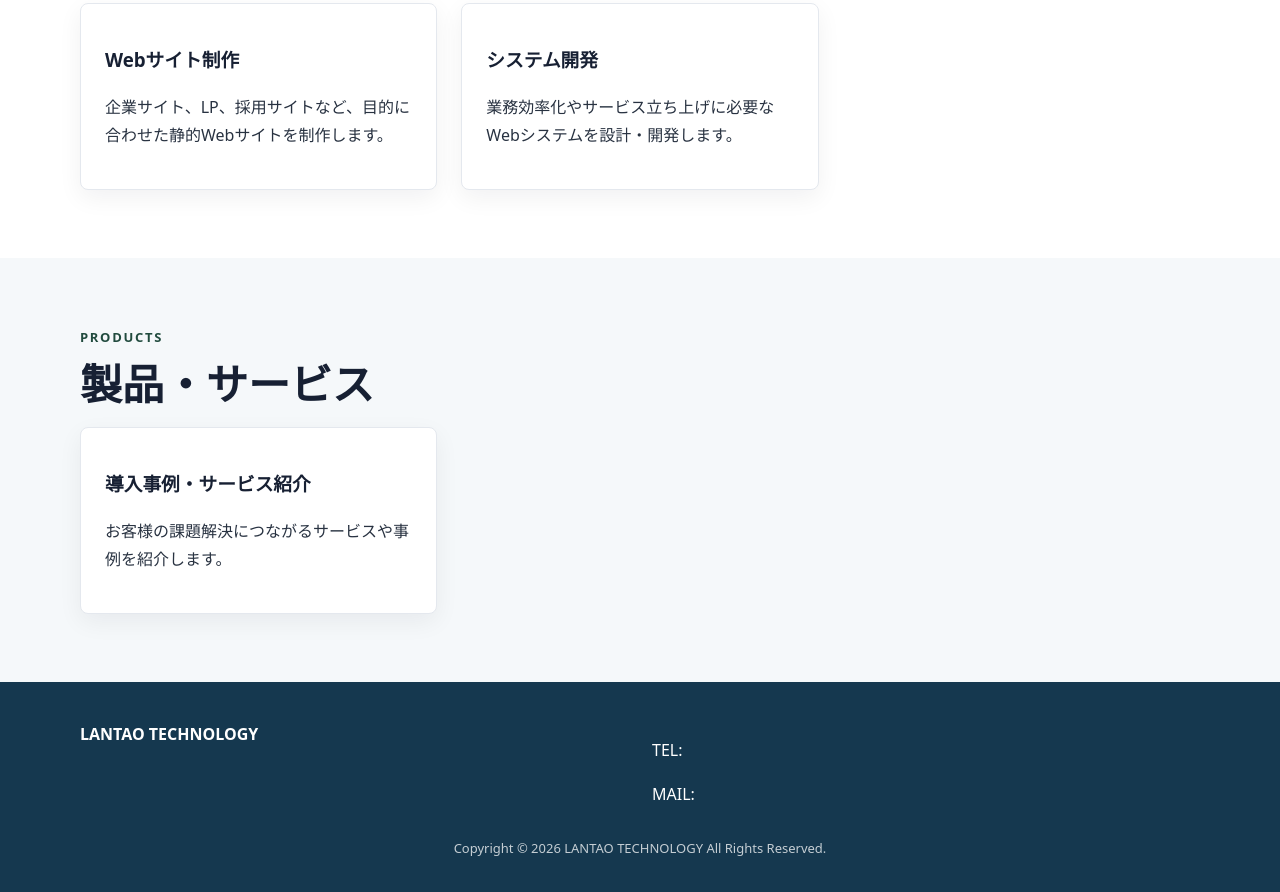
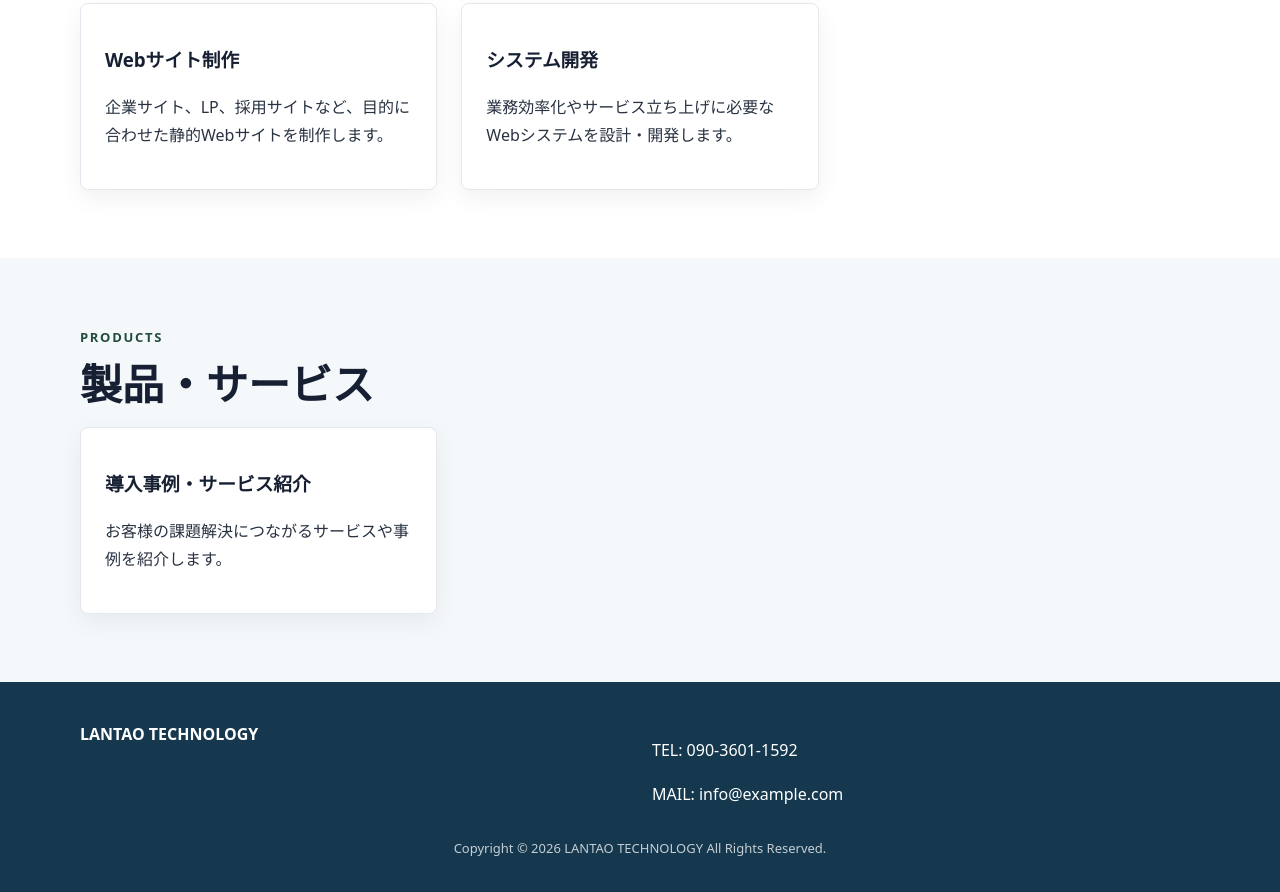
Before and after one commit to lantaozhang-dev/lantao-studio-website, a plain HTML site: page practice-site/index.html in a window 1280 px wide. Shown: the part 1518-2410 px from the top of the page. Drawn offline with Linux system fonts and the light colour scheme.

Commit message:
Update contact information in index.html

```diff
--- a/practice-site/index.html
+++ b/practice-site/index.html
@@ -56,8 +56,8 @@
         <p></p>
       </div>
       <div>
-        <p>TEL: </p>
-        <p>MAIL: </p>
+        <p>TEL: 090-3601-1592 </p>
+        <p>MAIL: info@example.com </p>
       </div>
     </div>
     <p class="copyright">Copyright © 2026 LANTAO TECHNOLOGY All Rights Reserved.</p>
```
